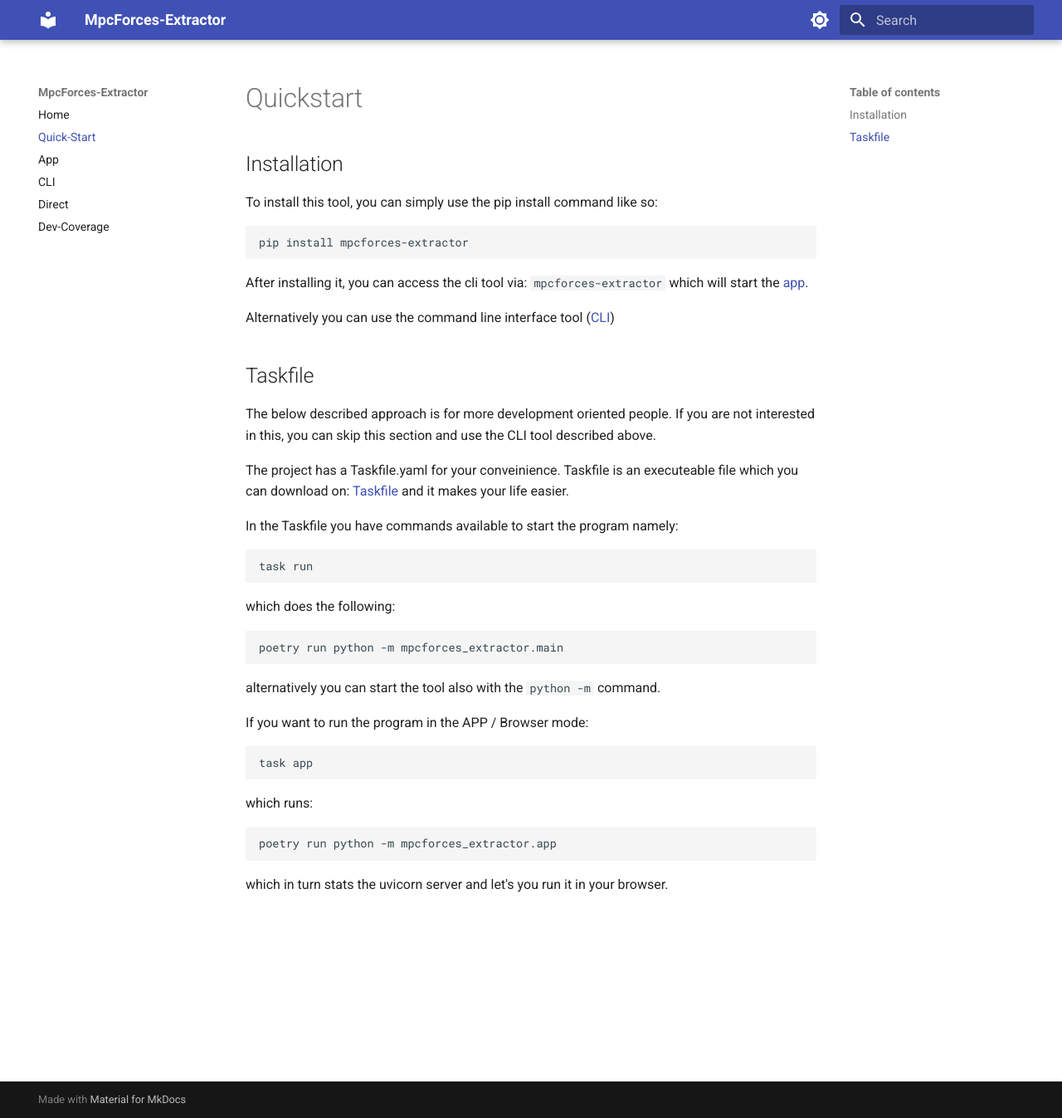
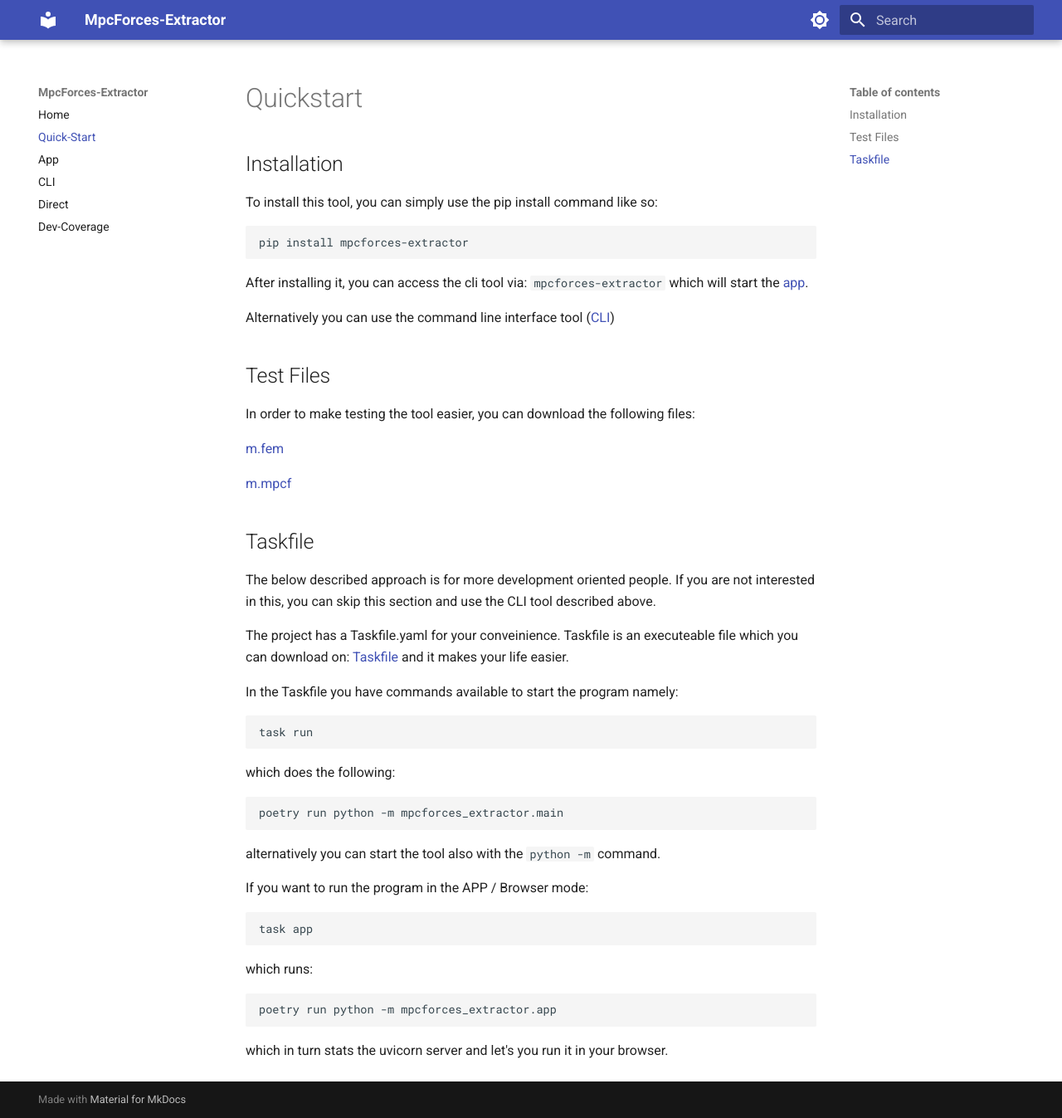
Before and after one commit to manuel1618/mpcforces-extractor, an MkDocs documentation site: the page built from docs/quick_start.md, in a window 1280 px wide and 1347 px high. Shown: the whole window at 83% size. Built offline with MkDocs 1.6.1 and Material for MkDocs 9.7.7, drawn with Linux system fonts in a browser that asks for light colours; the version menu is left out.

Commit message:
addded test models

````diff
--- a/docs/quick_start.md
+++ b/docs/quick_start.md
@@ -10,8 +10,15 @@
 
 After installing it, you can access the cli tool via: ```mpcforces-extractor``` which will start the [app](app.md).
 
+Alternatively you can use the command line interface tool ([CLI](cli.md))
 
-Alternatively you can use the command line interface tool ([CLI](cli.md))
+## Test Files
+
+In order to make testing the tool easier, you can download the following files:
+
+[m.fem](assets/models/m.fem)
+
+[m.mpcf](assets/models/m.mpcf)
 
 ## Taskfile
 
@@ -34,6 +41,7 @@
 alternatively you can start the tool also with the ```python -m```  command.
 
 If you want to run the program in the APP / Browser mode:
+
 ```bash
 task app
 ```
````
